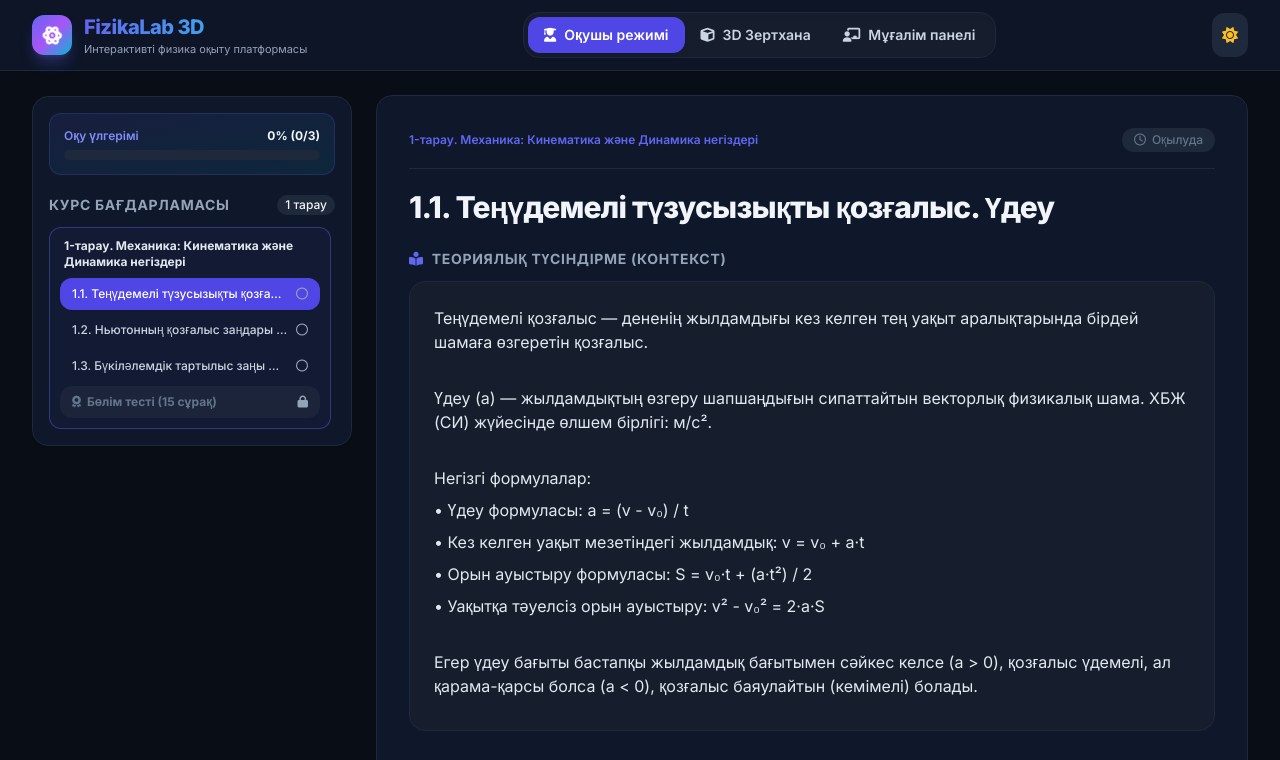
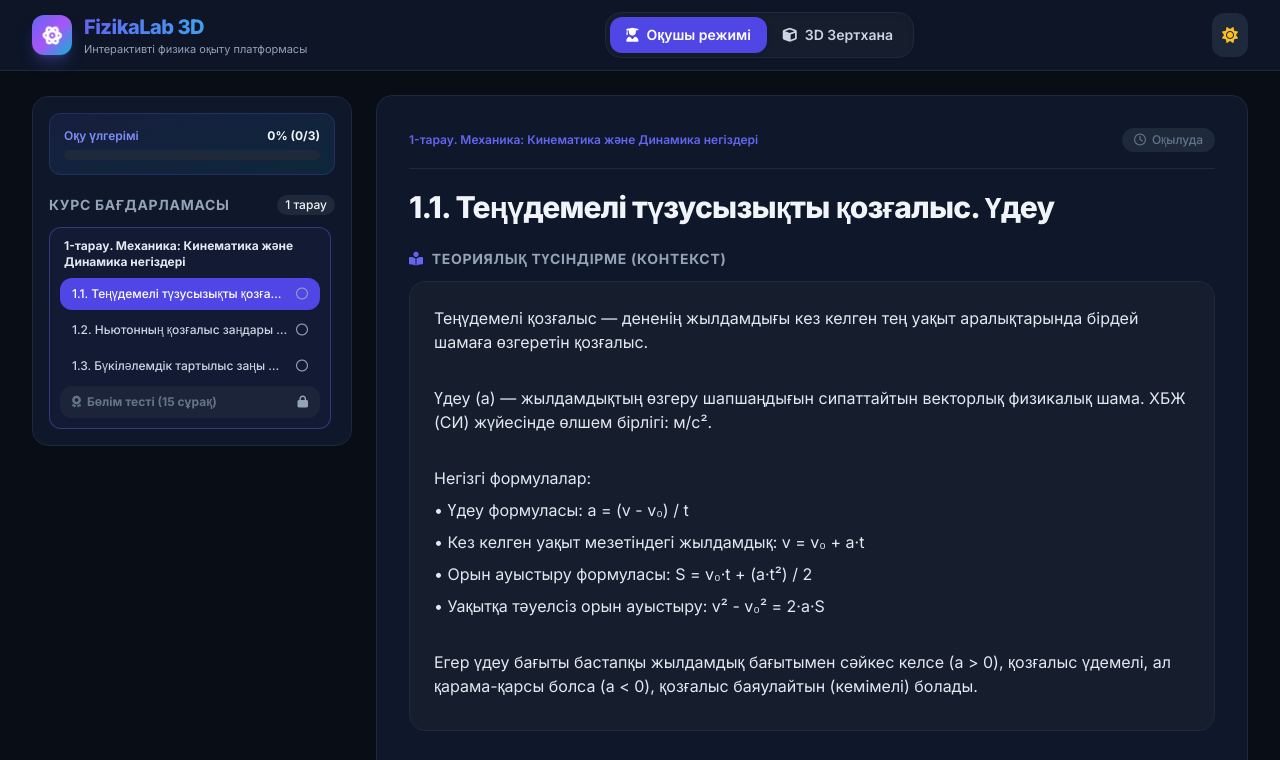
Before and after one commit to maulimzanulyramazan/fizika-platforma, a plain HTML site: page index.html in a window 1280 px wide. Shown: the top 760 px of the page. Drawn offline with nearby package versions, Linux system fonts and the light colour scheme.

Commit message:
Update index.html

```diff
--- a/index.html
+++ b/index.html
@@ -117,10 +117,10 @@
                         <i class="fas fa-cube"></i>
                         <span>3D Зертхана</span>
                     </button>
-                    <button onclick="switchMainMode('teacher')" id="nav-teacher" class="mode-btn flex items-center gap-2 px-3 sm:px-4 py-2 rounded-xl text-xs sm:text-sm font-semibold transition-all text-slate-600 dark:text-slate-300 hover:text-indigo-500">
+                    <button onclick="switchMainMode('teacher')" id="nav-teacher" style="display: none;" class="mode-btn flex items-center gap-2 px-3 sm:px-4 py-2 rounded-xl text-xs sm:text-sm font-semibold transition-all text-slate-600 dark:text-slate-300 hover:text-indigo-500">
                         <i class="fas fa-chalkboard-teacher"></i>
                         <span>Мұғалім панелі</span>
-                    </button style="display: none;">
+                    </button>
                 </nav>
 
                 <!-- Оң жақ батырмалар (Тақырып түсі және Деректерді қалпына келтіру) -->
```
